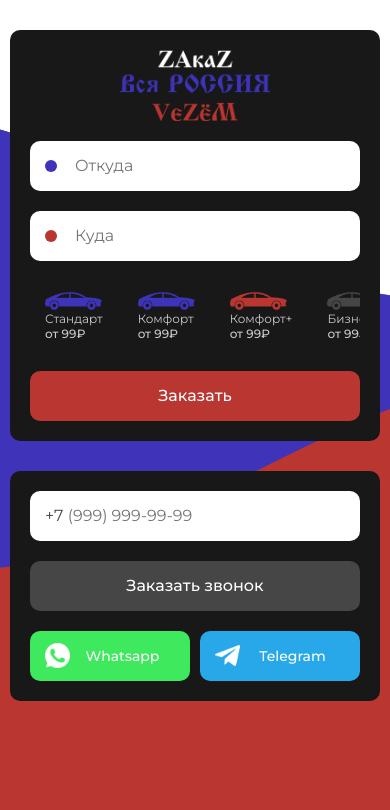
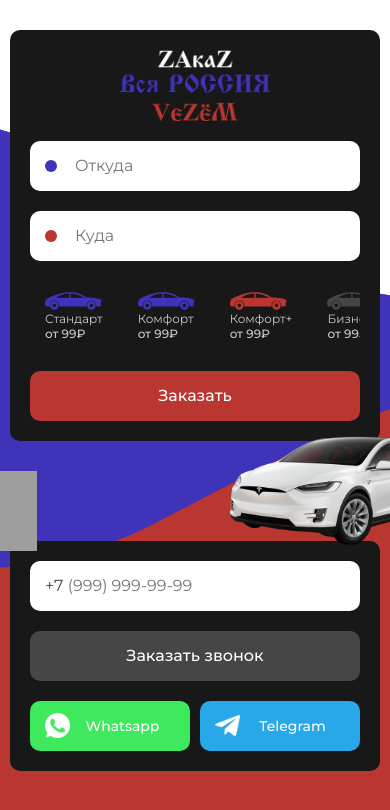
Before and after one commit to nutsea/taxi, a React (Create React App) app: page / in a window 390 px wide. Shown: the top 810 px of the page. Built offline with nearby package versions, Linux system fonts and the light colour scheme; grey boxes are pictures that could not be loaded; the HTML template or start-up script is replaced by a standard one.

Commit message:
Cars images

```diff
--- a/src/App.jsx
+++ b/src/App.jsx
@@ -13,6 +13,8 @@
 import carShip from './images/carShip.png'
 import whatsapp from './images/whatsapp.png'
 import telegram from './images/telegram.png'
+import car2 from './images/car2.png'
+import car3 from './images/car3.png'
 
 function App() {
     const chooseRate = (e) => {
@@ -95,6 +97,10 @@
                 </div>
                 <button className="OrderTaxi">Заказать</button>
             </section>
+            <div className="CarImage">
+                <img className="CarAbsolute1" src={car2} alt="Car" />
+                <img className="CarAbsolute2" src={car3} alt="Car" />
+            </div>
             <section className="ContactsContainer">
                 <div className="InputContainer">
                     <span className="PreNum">+7&nbsp;</span>
--- a/src/styles/app.scss
+++ b/src/styles/app.scss
@@ -9,7 +9,6 @@
 .OrderContainer {
     width: 500px;
     background-color: #181818;
-    // background-color: white;
     border-radius: 10px;
     display: flex;
     flex-direction: column;
@@ -84,14 +83,12 @@
         .Rate {
             min-width: fit-content;
             padding: 10px 15px;
-            // background-color: white;
             background-color: #181818;
             border-radius: 10px;
             display: flex;
             flex-direction: column;
             align-items: flex-start;
             font-family: Montserrat;
-            // color: #464646;
             color: rgb(200, 200, 200);
             transition: color 0.1s linear, background-color 0.1s linear;
 
@@ -136,8 +133,27 @@
     }
 }
 
+.CarImage {
+    position: relative;
+    height: 120px;
+    width: 540px;
+
+    .CarAbsolute1 {
+        position: absolute;
+        height: 200px;
+        right: -100px;
+        top: calc(50% - 100px);
+    }
+
+    .CarAbsolute2 {
+        position: absolute;
+        height: 100px;
+        left: -100px;
+        top: calc(50% - 20px);
+    }
+}
+
 .ContactsContainer {
-    margin-top: 30px;
     width: 500px;
     background-color: #181818;
     border-radius: 10px;
@@ -237,6 +253,10 @@
     .OrderContainer, .ContactsContainer {
         width: calc(100% - 40px);
     }
+
+    .CarImage {
+        width: 100%;
+    }
 }
 
 @media (max-width: 400px) {
@@ -248,6 +268,21 @@
     .MediaName {
         width: calc(100% - 25px) !important;
         font-size: 14px !important;
+    }
+
+    .CarImage {
+        height: 100px !important;
+    }
+
+    .CarAbsolute1 {
+        height: 150px !important;
+        top: calc(50% - 75px) !important;
+        right: -80px !important;
+    }
+
+    .CarAbsolute2 {
+        height: 80px !important;
+        left: -80px !important;
     }
 }
 
```
Also changed, not shown: src/images/car2.png (added), 1 other file (tests, documents, lock files or other folders).
